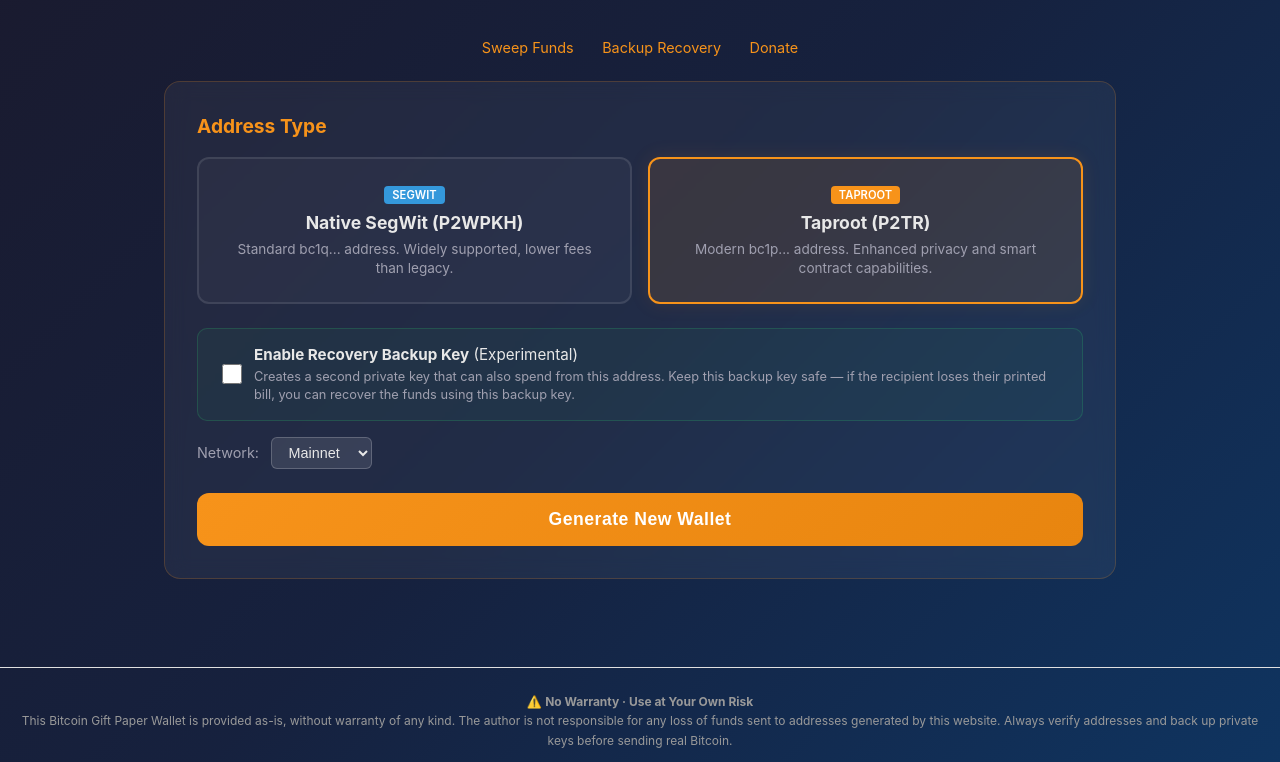
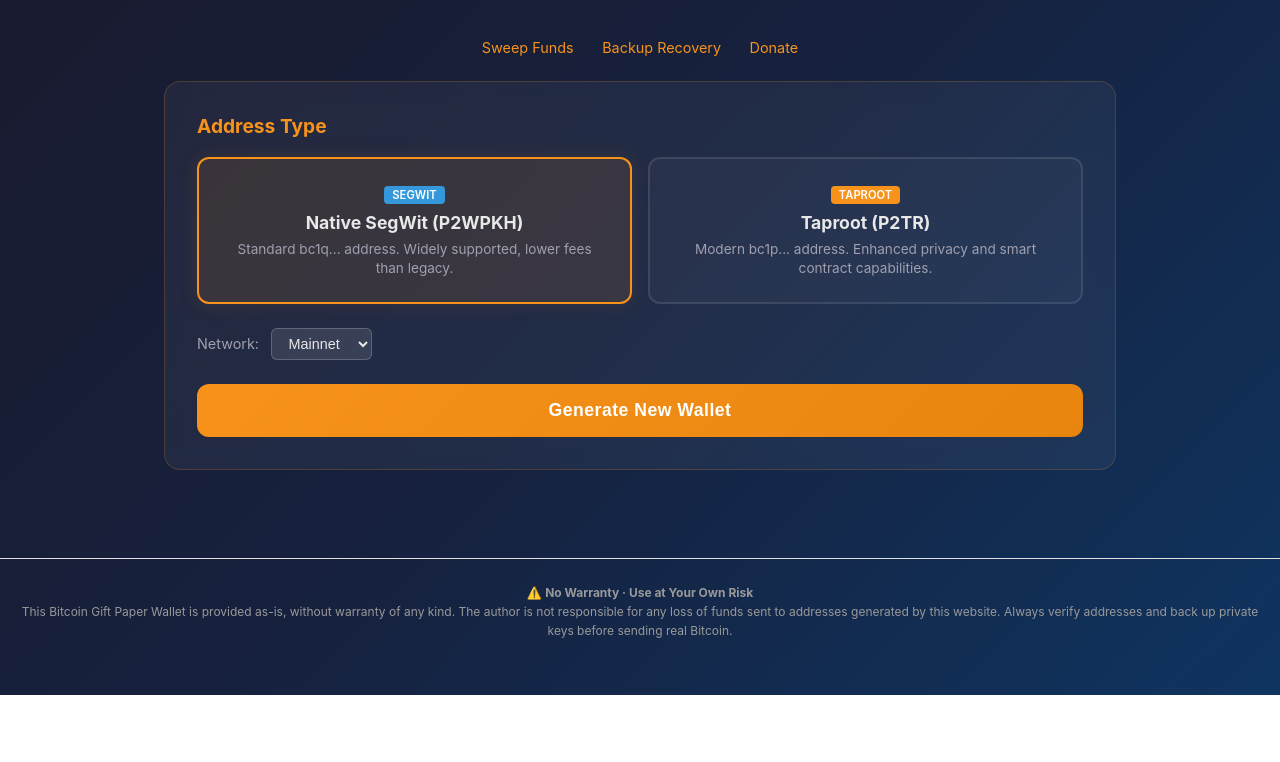
Before and after one commit to ObjSal/bitcoin-gift-paper-wallet, a plain HTML site: page index.html in a window 1280 px wide. Shown: the part 105-867 px from the top of the page. After the commit the page ends 800 px from the top, so only its background shows below. Drawn offline with Linux system fonts and the light colour scheme; no server answers.

Commit message:
Default generator to SegWit address type
Co-Authored-By: Claude Opus 4.6 <noreply@anthropic.com>

```diff
--- a/index.html
+++ b/index.html
@@ -405,19 +405,19 @@
             <h2>Address Type</h2>
 
             <div class="options-grid">
-                <div class="option-card" id="optSegwit" onclick="selectType('segwit')">
+                <div class="option-card selected" id="optSegwit" onclick="selectType('segwit')">
                     <span class="badge badge-segwit">SegWit</span>
                     <h3>Native SegWit (P2WPKH)</h3>
                     <p>Standard bc1q... address. Widely supported, lower fees than legacy.</p>
                 </div>
-                <div class="option-card selected" id="optTaproot" onclick="selectType('taproot')">
+                <div class="option-card" id="optTaproot" onclick="selectType('taproot')">
                     <span class="badge badge-taproot">Taproot</span>
                     <h3>Taproot (P2TR)</h3>
                     <p>Modern bc1p... address. Enhanced privacy and smart contract capabilities.</p>
                 </div>
             </div>
 
-            <div class="backup-option visible" id="backupOption">
+            <div class="backup-option" id="backupOption">
                 <label>
                     <input type="checkbox" id="backupCheckbox">
                     <div>
@@ -495,7 +495,7 @@
     <script src="js/qr_generator.js"></script>
     <script src="js/bill_generator.js"></script>
     <script>
-        let currentType = 'taproot';
+        let currentType = 'segwit';
         let currentWallet = null;
         let billTemplateImg = null;
         let serverMode = false;
```
